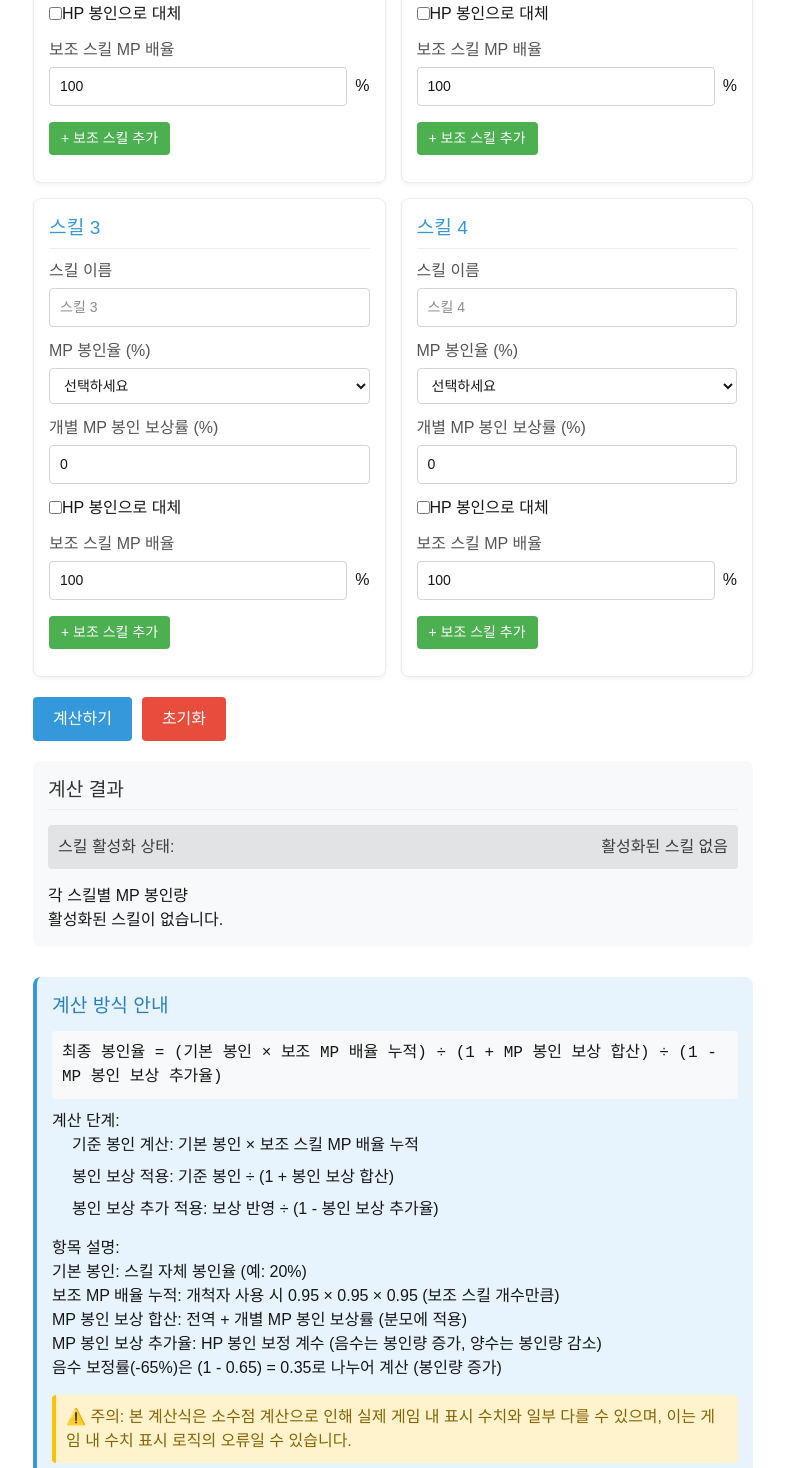
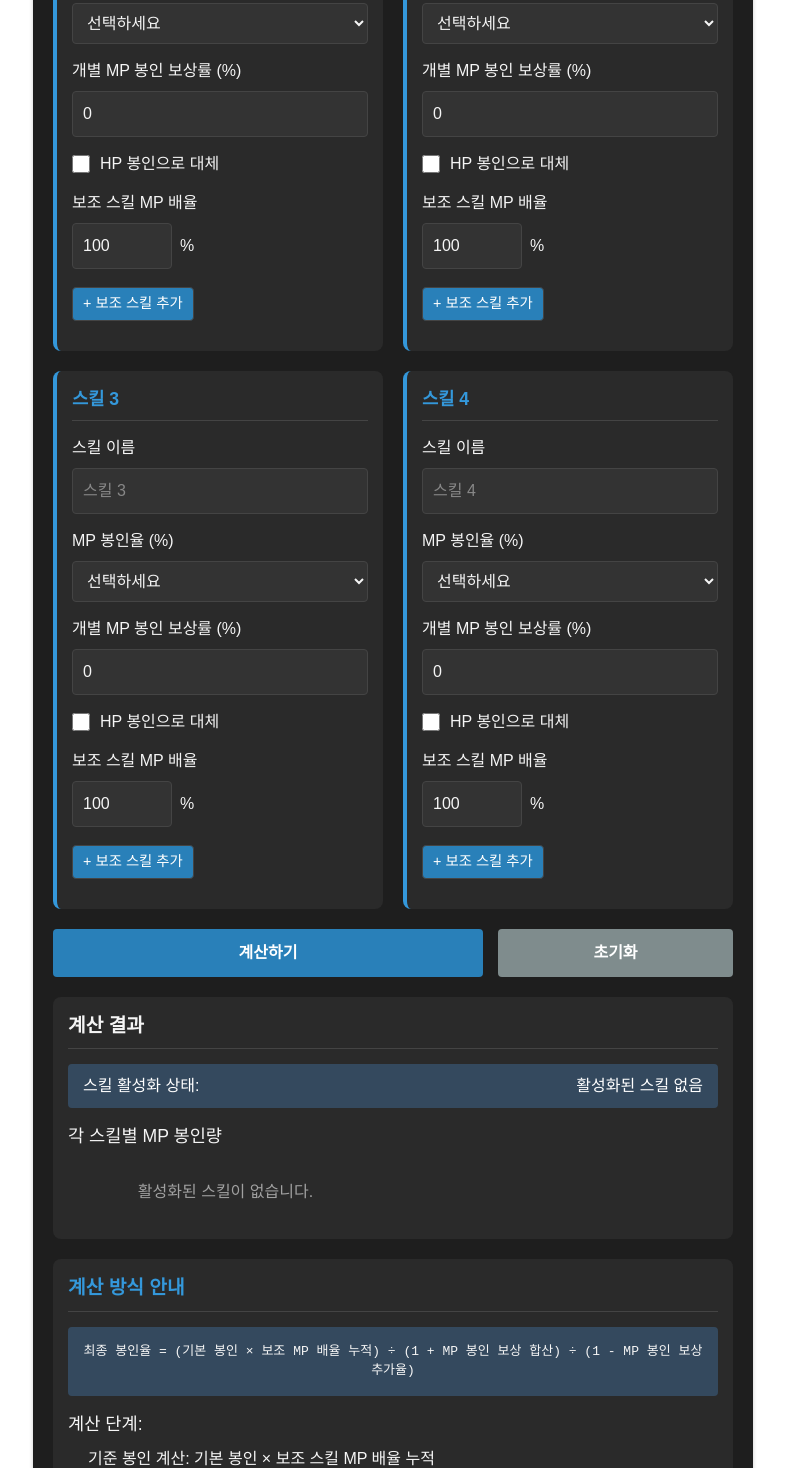
Before and after one commit to nextkaki/KakiGaming, a Next.js app: page /torchlight/mp-calculator in a window 1280 px wide. Shown: the part 760-2228 px from the top of the page, without its empty margins (247-1032 px from the left). Built offline with nearby package versions, Linux system fonts and the light colour scheme.

Commit message:
MPCalculator.module.css 업데이트

```diff
--- a/src/components/calculators/MPCalculator.module.css
+++ b/src/components/calculators/MPCalculator.module.css
@@ -1,66 +1,115 @@
-
 .calculator {
   font-family: 'Noto Sans KR', sans-serif;
   max-width: 100%;
   margin: 0 auto;
+  color: #f5f5f5;
+  background-color: #1e1e1e;
+  border-radius: 8px;
+  padding: 20px;
+  box-shadow: 0 2px 4px rgba(0, 0, 0, 0.2);
+}
+
+.darkMode {
+  color: #f5f5f5;
+  background-color: #1e1e1e;
 }
 
 .title {
+  color: #f5f5f5;
+  font-size: 1.5rem;
+  font-weight: 700;
+  margin-bottom: 20px;
   text-align: center;
-  color: #333;
-  margin-bottom: 20px;
-  padding-bottom: 10px;
-  border-bottom: 2px solid #3498db;
+}
+
+.sectionTitle {
+  color: #f5f5f5;
+  font-size: 1.2rem;
+  font-weight: 600;
+  margin: 20px 0 15px 0;
+  border-bottom: 1px solid #444;
+  padding-bottom: 8px;
 }
 
 .globalSettings {
-  background-color: #f8f9fa;
+  background-color: #2a2a2a;
   border-radius: 8px;
   padding: 15px;
   margin-bottom: 20px;
-  border: 1px solid #e9ecef;
+}
+
+.formGroup {
+  margin-bottom: 15px;
+}
+
+.formLabel {
+  display: block;
+  margin-bottom: 8px;
+  font-weight: 500;
+  color: #f5f5f5;
+}
+
+.formControl {
+  width: 100%;
+  padding: 10px;
+  border: 1px solid #444;
+  border-radius: 4px;
+  background-color: #333;
+  color: #f5f5f5;
+  font-size: 1rem;
+}
+
+.formControl:focus {
+  outline: none;
+  border-color: #3498db;
+  box-shadow: 0 0 0 2px rgba(52, 152, 219, 0.2);
+}
+
+.formControl::placeholder {
+  color: #888;
+}
+
+.checkbox {
+  margin-right: 10px;
+  width: 18px;
+  height: 18px;
+}
+
+.checkboxLabel {
+  color: #f5f5f5;
+  cursor: pointer;
 }
 
 .skillGrid {
   display: grid;
   grid-template-columns: repeat(auto-fill, minmax(300px, 1fr));
-  gap: 15px;
+  gap: 20px;
   margin-bottom: 20px;
 }
 
 .skillCard {
-  background-color: #fff;
+  background-color: #2a2a2a;
   border-radius: 8px;
   padding: 15px;
-  border: 1px solid #e9ecef;
-  box-shadow: 0 2px 4px rgba(0, 0, 0, 0.05);
+  border-left: 4px solid #3498db;
+}
+
+.skillCardWarning {
+  border-left: 4px solid #e74c3c;
 }
 
 .skillTitle {
   color: #3498db;
-  font-size: 1.2rem;
-  margin-bottom: 10px;
-  padding-bottom: 5px;
-  border-bottom: 1px solid #eee;
+  font-size: 1.1rem;
+  font-weight: 600;
+  margin-bottom: 15px;
+  border-bottom: 1px solid #444;
+  padding-bottom: 8px;
 }
 
-.formGroup {
-  margin-bottom: 12px;
-}
-
-.formLabel {
-  display: block;
-  margin-bottom: 5px;
-  font-weight: 500;
-  color: #555;
-}
-
-.formControl {
-  width: 100%;
-  padding: 8px 10px;
-  border: 1px solid #ced4da;
-  border-radius: 4px;
-  font-size: 14px;
+.nestedFormGroup {
+  margin-left: 25px;
+  margin-top: 10px;
 }
 
 .auxiliaryItem {
@@ -71,166 +120,219 @@
 
 .auxiliaryInput {
   flex: 1;
-  margin-right: 8px;
+  max-width: 100px;
+}
+
+.unitLabel {
+  margin: 0 8px;
+  color: #f5f5f5;
+}
+
+.addButton, .removeButton {
+  background-color: transparent;
+  border: 1px solid #444;
+  color: #f5f5f5;
+  padding: 5px 10px;
+  border-radius: 4px;
+  cursor: pointer;
+  font-size: 0.9rem;
+  transition: all 0.2s;
+}
+
+.addButton {
+  background-color: #2980b9;
+  color: white;
+  margin-top: 10px;
+}
+
+.addButton:hover {
+  background-color: #3498db;
 }
 
 .removeButton {
-  background-color: #ff6b6b;
+  background-color: #c0392b;
   color: white;
-  border: none;
-  border-radius: 4px;
-  padding: 4px 8px;
-  font-size: 12px;
-  cursor: pointer;
 }
 
-.addButton {
-  background-color: #4caf50;
-  color: white;
-  border: none;
-  border-radius: 4px;
-  padding: 6px 12px;
-  font-size: 14px;
-  cursor: pointer;
-  margin-top: 8px;
+.removeButton:hover {
+  background-color: #e74c3c;
+}
+
+.disabled {
+  opacity: 0.6;
+  pointer-events: none;
+}
+
+.helpText {
+  font-size: 0.8rem;
+  color: #a0a0a0;
+  margin-top: 4px;
 }
 
 .buttonGroup {
   display: flex;
-  gap: 10px;
-  margin: 20px 0;
+  gap: 15px;
+  margin-bottom: 20px;
+}
+
+.calculateButton, .resetButton {
+  padding: 12px 20px;
+  border: none;
+  border-radius: 4px;
+  font-weight: 600;
+  cursor: pointer;
+  transition: all 0.2s;
+  font-size: 1rem;
 }
 
 .calculateButton {
-  background-color: #3498db;
+  background-color: #2980b9;
   color: white;
-  border: none;
-  border-radius: 4px;
-  padding: 10px 20px;
-  font-size: 16px;
-  cursor: pointer;
-  transition: background-color 0.2s;
+  flex: 2;
 }
 
 .calculateButton:hover {
-  background-color: #2980b9;
+  background-color: #3498db;
 }
 
 .resetButton {
-  background-color: #e74c3c;
+  background-color: #7f8c8d;
   color: white;
-  border: none;
-  border-radius: 4px;
-  padding: 10px 20px;
-  font-size: 16px;
-  cursor: pointer;
-  transition: background-color 0.2s;
+  flex: 1;
 }
 
 .resetButton:hover {
-  background-color: #c0392b;
+  background-color: #95a5a6;
 }
 
 .resultsContainer {
-  background-color: #f8f9fa;
+  background-color: #2a2a2a;
   border-radius: 8px;
   padding: 15px;
-  margin-top: 20px;
+  margin-bottom: 20px;
 }
 
 .resultsTitle {
-  color: #333;
+  color: #f5f5f5;
   font-size: 1.2rem;
+  font-weight: 600;
   margin-bottom: 15px;
-  padding-bottom: 5px;
-  border-bottom: 1px solid #eee;
+  border-bottom: 1px solid #444;
+  padding-bottom: 8px;
 }
 
 .statusBar {
   display: flex;
   justify-content: space-between;
   align-items: center;
-  padding: 10px;
+  padding: 10px 15px;
   border-radius: 4px;
   margin-bottom: 15px;
 }
 
+.neutral {
+  background-color: #34495e;
+}
+
 .possible {
-  background-color: #d4edda;
-  color: #155724;
+  background-color: #27ae60;
 }
 
 .impossible {
-  background-color: #f8d7da;
-  color: #721c24;
+  background-color: #c0392b;
 }
 
-.neutral {
-  background-color: #e2e3e5;
-  color: #383d41;
+.statusLabel, .statusValue {
+  color: white;
+  font-weight: 500;
 }
 
 .resultGrid {
   display: grid;
-  grid-template-columns: repeat(auto-fill, minmax(250px, 1fr));
-  gap: 15px;
+  grid-template-columns: repeat(auto-fill, minmax(300px, 1fr));
+  gap: 20px;
+}
+
+.resultSubtitle {
+  color: #f5f5f5;
+  font-size: 1.1rem;
+  font-weight: 500;
+  margin-bottom: 10px;
 }
 
 .resultItem {
   display: flex;
   justify-content: space-between;
-  padding: 8px 10px;
-  background-color: #e8f4fd;
-  border-radius: 4px;
-  margin-bottom: 5px;
+  padding: 8px 0;
+  border-bottom: 1px solid #444;
 }
 
 .resultItemWarning {
-  background-color: #f8d7da;
+  color: #e74c3c;
+}
+
+.resultValue {
+  font-weight: 500;
+}
+
+.totalItem, .remainingItem {
+  display: flex;
+  justify-content: space-between;
+  padding: 10px 0;
+  font-weight: 600;
 }
 
 .totalItem {
-  display: flex;
-  justify-content: space-between;
-  padding: 10px;
-  background-color: #e9ecef;
-  border-radius: 4px;
-  font-weight: bold;
+  border-top: 2px solid #444;
   margin-top: 10px;
 }
 
 .remainingItem {
-  display: flex;
-  justify-content: space-between;
-  padding: 10px;
-  background-color: #d4edda;
-  color: #155724;
-  border-radius: 4px;
-  font-weight: bold;
-  margin-top: 5px;
+  color: #3498db;
+}
+
+.noResults {
+  color: #a0a0a0;
+  text-align: center;
+  padding: 20px;
+}
+
+.chartContainer {
+  margin-top: 20px;
+  height: 300px;
 }
 
 .calculationGuide {
-  background-color: #e8f4fd;
+  background-color: #2a2a2a;
   border-radius: 8px;
   padding: 15px;
-  margin-top: 30px;
-  border-left: 4px solid #3498db;
 }
 
 .calculationGuideTitle {
-  color: #2980b9;
+  color: #3498db;
   font-size: 1.2rem;
-  margin-bottom: 10px;
+  font-weight: 600;
+  margin-bottom: 15px;
+  border-bottom: 1px solid #444;
+  padding-bottom: 8px;
 }
 
 .calculationFormula {
-  font-family: 'Noto Sans KR', monospace;
-  background-color: #f8f9fa;
-  padding: 10px;
+  background-color: #34495e;
+  padding: 15px;
   border-radius: 4px;
-  margin: 10px 0;
-  overflow-x: auto;
+  margin-bottom: 15px;
+  font-family: monospace;
+  color: #f5f5f5;
+  font-weight: 500;
+  text-align: center;
+}
+
+.guideSubtitle {
+  color: #f5f5f5;
+  font-size: 1.1rem;
+  font-weight: 500;
+  margin: 15px 0 10px 0;
 }
 
 .calculationSteps {
@@ -240,13 +342,69 @@
 
 .calculationStep {
   margin-bottom: 8px;
+  color: #f5f5f5;
+}
+
+.guideList {
+  margin-left: 20px;
+  margin-bottom: 15px;
+}
+
+.guideItem {
+  margin-bottom: 8px;
+  color: #f5f5f5;
 }
 
 .warningBox {
-  background-color: #fff3cd;
-  color: #856404;
-  padding: 10px;
+  background-color: rgba(231, 76, 60, 0.2);
+  border-left: 4px solid #e74c3c;
+  padding: 15px;
   border-radius: 4px;
-  border-left: 4px solid #ffc107;
-  margin-top: 15px;
+  color: #f5f5f5;
 }
+
+/* 모바일 최적화 */
+@media (max-width: 767px) {
+  .title {
+    font-size: 1.3rem;
+  }
+
+  .sectionTitle, .resultsTitle, .calculationGuideTitle {
+    font-size: 1.1rem;
+  }
+
+  .skillGrid {
+    grid-template-columns: 1fr;
+  }
+
+  .resultGrid {
+    grid-template-columns: 1fr;
+  }
+
+  .buttonGroup {
+    flex-direction: column;
+  }
+
+  .calculateButton, .resetButton {
+    width: 100%;
+  }
+
+  .formControl, .addButton, .removeButton {
+    font-size: 16px; /* 모바일에서 폰트 크기 증가 */
+    padding: 12px 10px; /* 터치 영역 확대 */
+  }
+
+  .checkbox {
+    width: 20px;
+    height: 20px;
+  }
+
+  .statusBar {
+    flex-direction: column;
+    align-items: flex-start;
+  }
+
+  .statusValue {
+    margin-top: 5px;
+  }
+}
```
